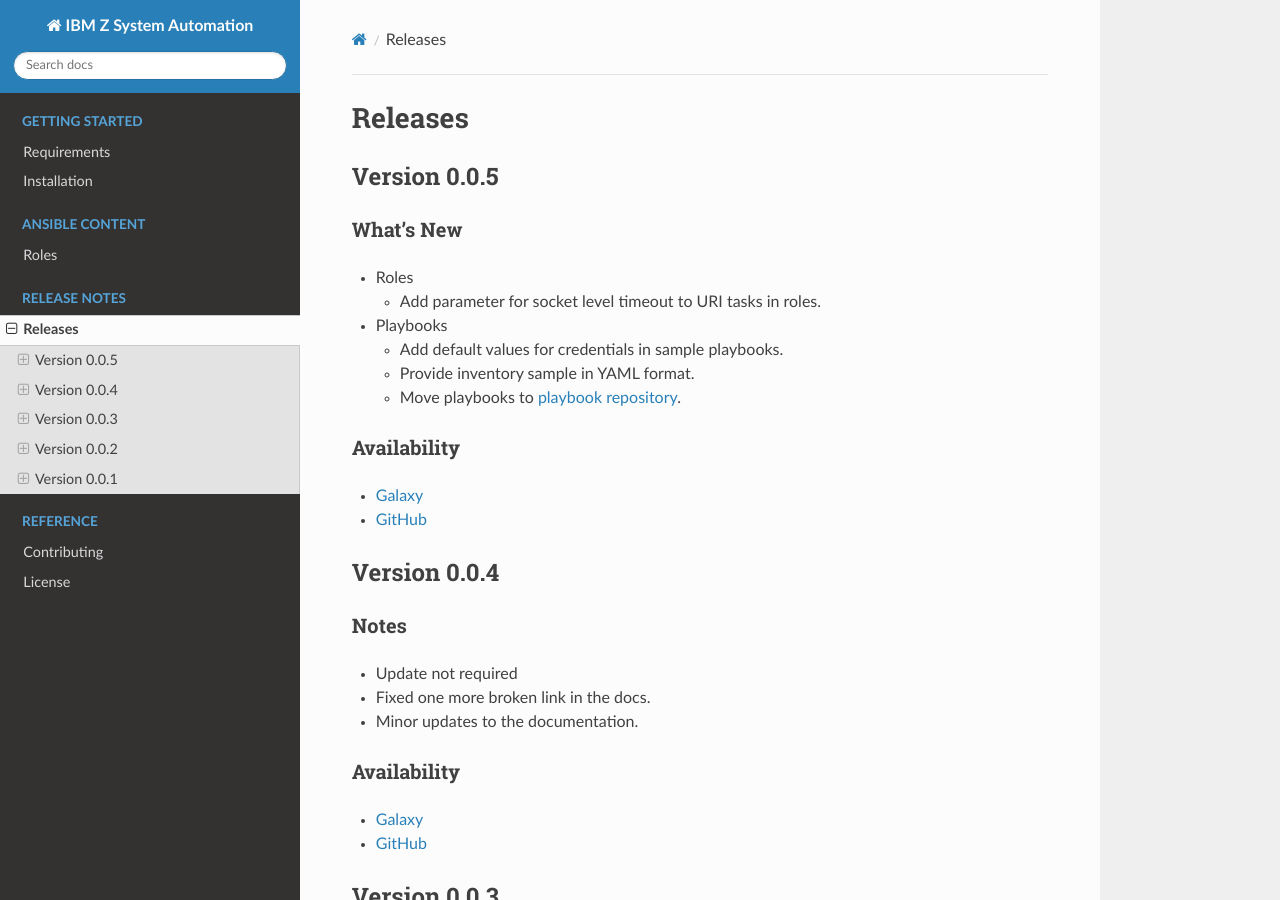
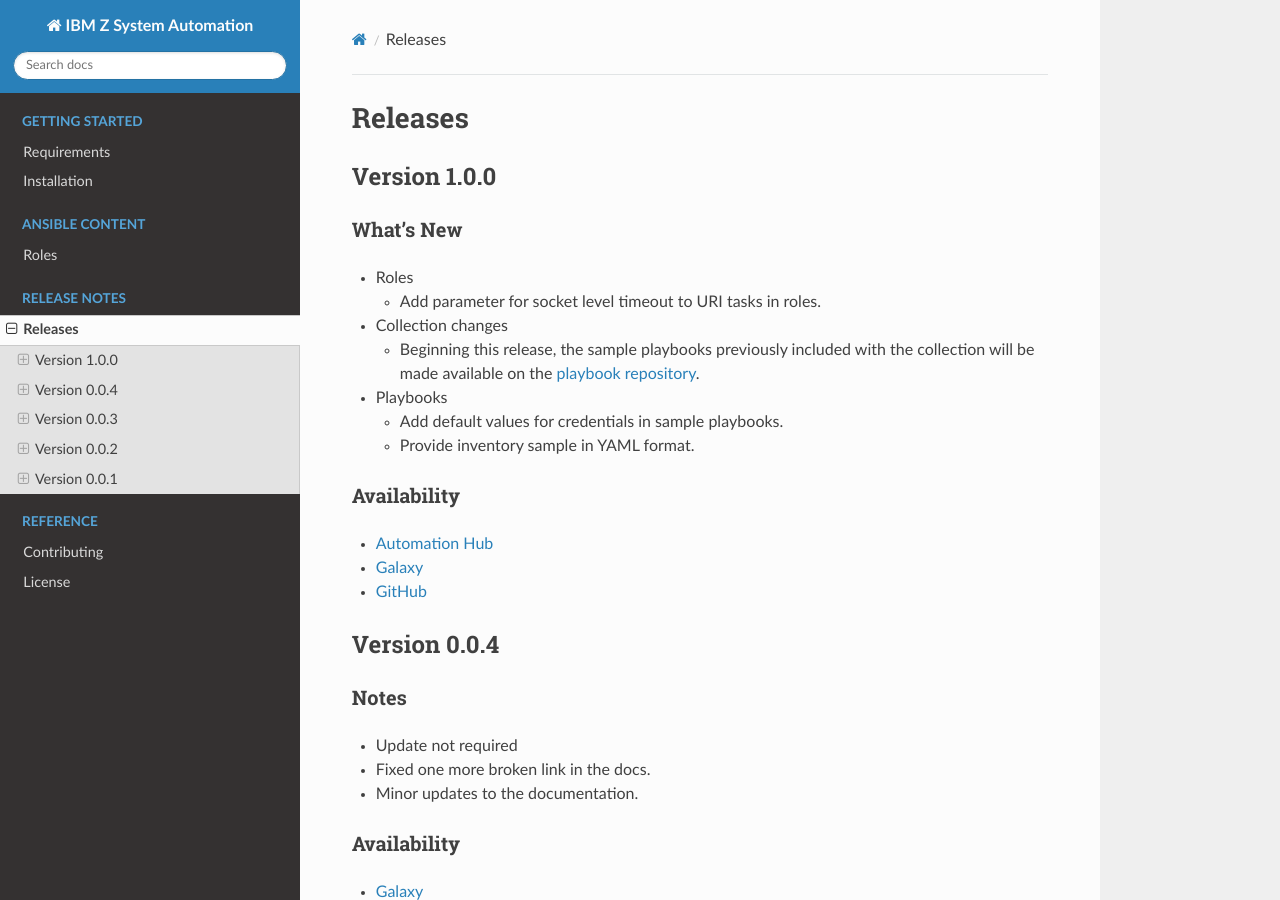
Before and after one commit to ansible-collections/ibm_zos_sysauto, a Sphinx documentation site: the page built from docs/source/release_notes.rst, in a window 1280 px wide and 900 px high. Built offline with Sphinx 7.4.7 and the Read the Docs theme 2.0.0, drawn with Linux system fonts in a browser that asks for light colours.

Commit message:
get ready for version automation hub

```diff
--- a/docs/source/release_notes.rst
+++ b/docs/source/release_notes.rst
@@ -6,7 +6,7 @@
 Releases
 ======================
 
-Version 0.0.5
+Version 1.0.0
 =============
 
 What's New
@@ -16,15 +16,20 @@ What's New
 
   * Add parameter for socket level timeout to URI tasks in roles.
 
+* Collection changes
+
+  * Beginning this release, the sample playbooks previously included with the
+    collection will be made available on the `playbook repository`_.
+
 * Playbooks
 
   * Add default values for credentials in sample playbooks.
   * Provide inventory sample in YAML format.
-  * Move playbooks to `playbook repository`_.
 
 Availability
 ------------
 
+* `Automation Hub`_
 * `Galaxy`_
 * `GitHub`_
 
@@ -98,3 +103,6 @@ Availability
 
 .. _Galaxy:
    https://galaxy.ansible.com/ibm/ibm_zos_sysauto
+
+.. _Automation Hub:
+   https://www.ansible.com/products/automation-hub
--- a/galaxy.yml
+++ b/galaxy.yml
@@ -7,7 +7,7 @@ namespace: ibm
 name: ibm_zos_sysauto
 
 # The version of the collection.
-version: 0.0.5
+version: 1.0.0
 
 # Collection README file
 readme: README.md
@@ -37,8 +37,7 @@ tags:
 repository: https://github.com/ansible-collections/ibm_zos_sysauto
 
 # The URL to any online docs
-# https://ibm.github.io/z_ansible_collections_doc/index.html
-documentation: https://ansible-collections.github.io/ibm_zos_sysauto
+documentation: https://ibm.github.io/z_ansible_collections_doc/index.html
 
 # The URL to the homepage of the collection/project
 homepage: https://www.ibm.com/support/knowledgecenter/SSWRCJ_4.2.0/com.ibm.safos.doc_4.2/kc_welcome-444.html
```
